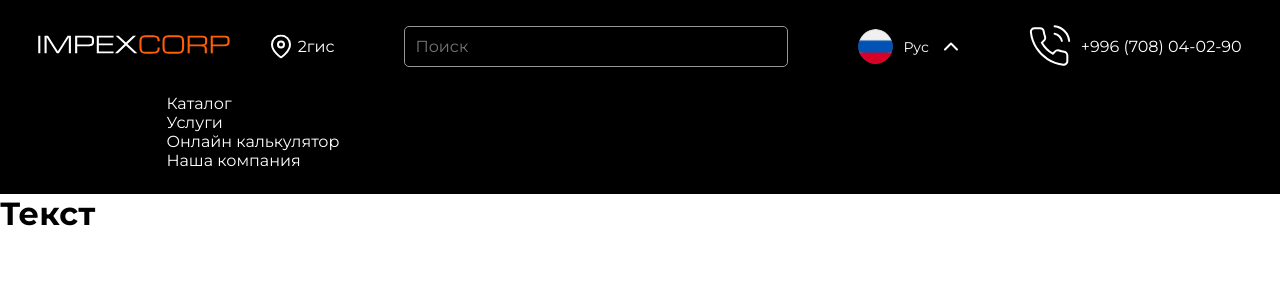
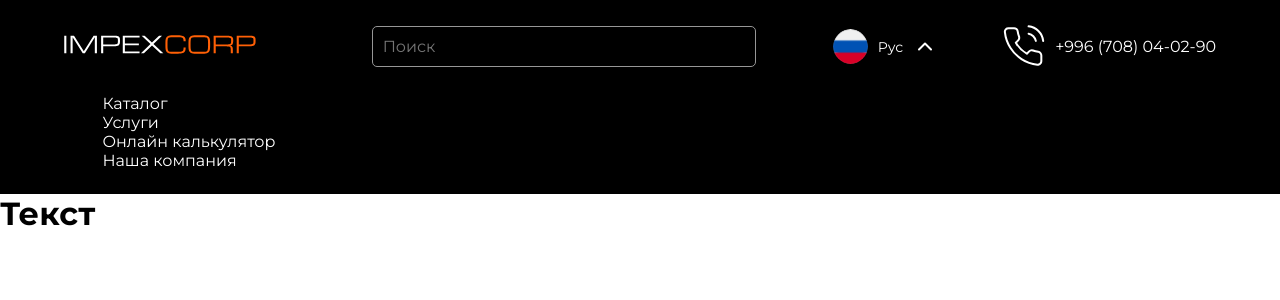
Before and after one commit to azam2802/ImpexCorp, a React (Vite) app: page / in a window 1280 px wide. Shown: the top 300 px of the page. Built offline with nearby package versions, Linux system fonts and the light colour scheme.

Commit message:
add: some styles

```diff
--- a/src/assets/styles/components/HeaderNavbar.module.scss
+++ b/src/assets/styles/components/HeaderNavbar.module.scss
@@ -2,7 +2,7 @@
 
 
 .HeaderNav{
-    padding: 25px 10vw 0 10vw;
+    padding: 25px 3vw 0 3vw;
 }
 
 .row{
--- a/src/assets/styles/layout/Header.module.scss
+++ b/src/assets/styles/layout/Header.module.scss
@@ -1,6 +1,6 @@
 header {
   background-color: #000;
-  padding:3vh 3vw ;
+  padding: 3vh 5vw ;
   color: #fff;
   font-size: 20px;
   font-family: Montserrat;
--- a/src/assets/styles/ui/LangSwitcher.scss
+++ b/src/assets/styles/ui/LangSwitcher.scss
@@ -41,13 +41,20 @@
   .dropdown-content {
     background-color: black;
     border-radius: 10px;
-    padding: 10px;
     display: none;
+    padding: 10px 0 5px 0;
+    flex-direction: column;
+    // gap: 5px;
     position: absolute;
+    button{
+      width: 100%;
+      border-top: 1px solid gray;
+      padding: 5px 10px 5px;
+    }
   }
 
   img[alt="arrowDown"] {
     transform: rotate(180deg);
-    transition: all 0.5s;
+    transition: all 0.3s;
   }
 }
--- a/src/components/HeaderNavbar/Navbar.jsx
+++ b/src/components/HeaderNavbar/Navbar.jsx
@@ -18,7 +18,6 @@ const Navbar = () => {
         <div>
           <Link to='/'>Наша компания</Link>
         </div>
-
       </div>
     </nav>
   )
--- a/src/layout/Header/Header.jsx
+++ b/src/layout/Header/Header.jsx
@@ -19,8 +19,7 @@ export const Header = () => {
               <Link to='/'>
                 <img src={Logo} alt="Impex Logotype" />
               </Link>
-              <img src={Mark} alt="2gis" />
-              <Link to="/">2гис</Link>
+
             </div>
 
             <div className={s["col-4"]}>
--- a/src/ui/LangSwitcher/LangSwitcher.jsx
+++ b/src/ui/LangSwitcher/LangSwitcher.jsx
@@ -17,7 +17,7 @@ const LangSwitcher = () => {
     const dropdown = document.querySelector(".dropdown-content")
     const arrow = document.querySelector(".langArrow")
     if (!showDrop) {
-      dropdown.style.display = "block"
+      dropdown.style.display = "flex"
       arrow.style.transform = "unset"
       setShowDrop((prev) => !prev)
     } else {
```
